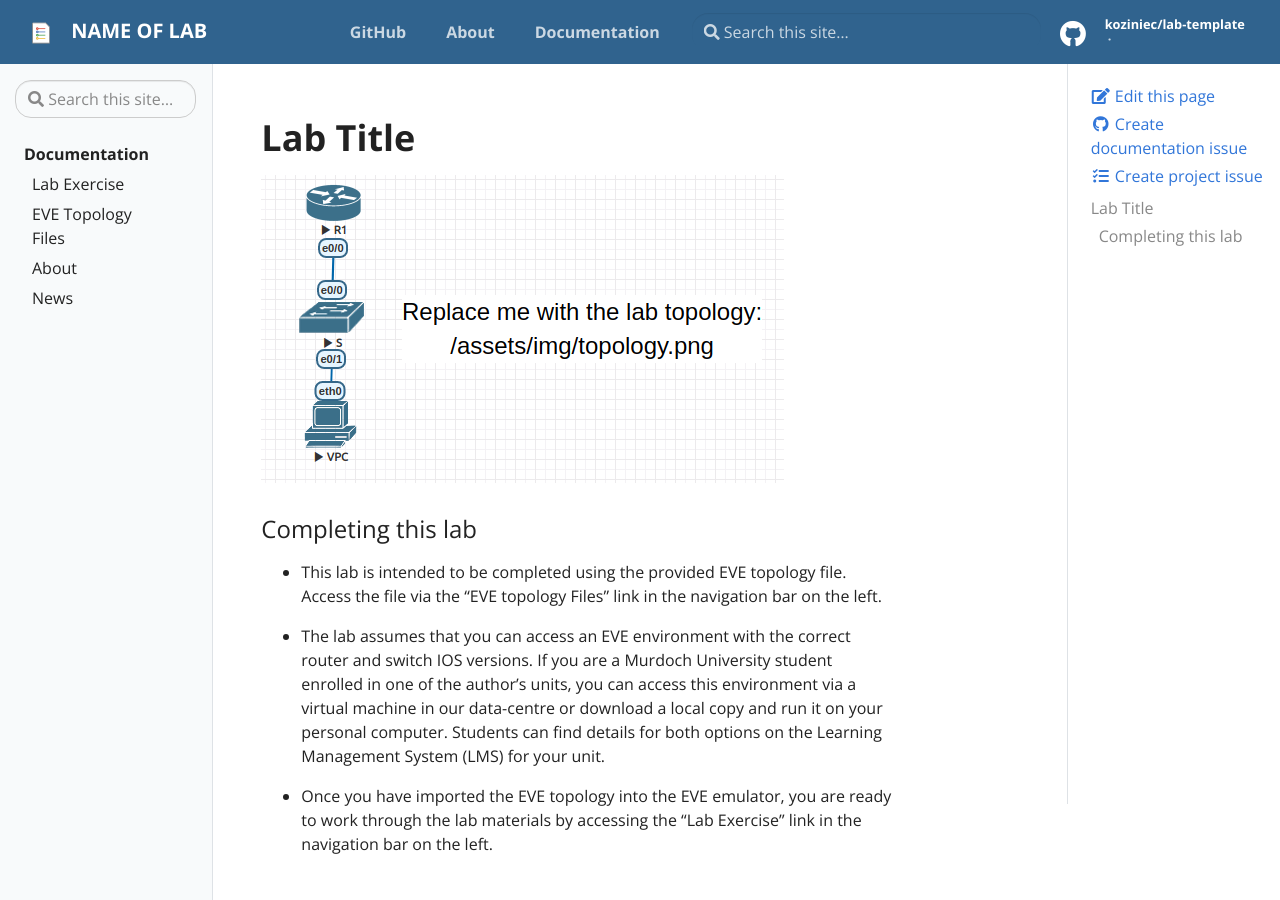
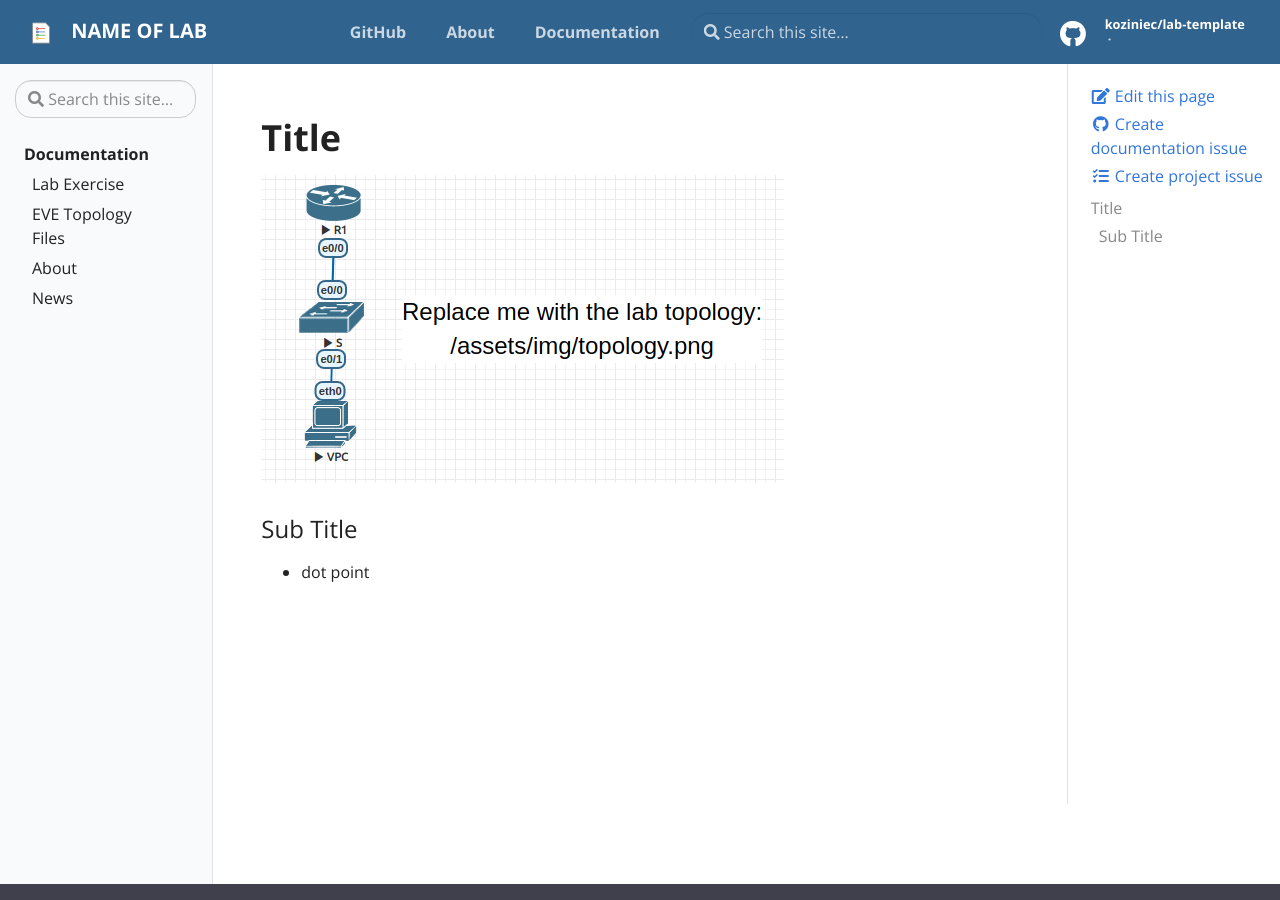
Before and after one commit to koziniec/pxe-boot, a Jekyll site: the page built from pages/index.md, in a window 1280 px wide and 900 px high. Built offline with Jekyll 4.4.1, drawn with Linux system fonts in a browser that asks for light colours.

Commit message:
Update index.md

```diff
--- a/pages/index.md
+++ b/pages/index.md
@@ -1,13 +1,9 @@
 ---
 layout: page
-title: EVE Labs
+title: PXE Lab Deployment System
 permalink: /
 ---
-# Lab Title
+# Title
 ![{{ site.baseurl }}/assets/img/topology.png]({{ site.baseurl }}/assets/img/topology.png)
-### Completing this lab
-- This lab is intended to be completed using the provided EVE topology file.  Access the file via the "EVE topology Files" link in the navigation bar on the left.
-
-- The lab assumes that you can access an EVE environment with the correct router and switch IOS versions.  If you are a Murdoch University student enrolled in one of the author's units, you can access this environment via a virtual machine in our data-centre or download a local copy and run it on your personal computer.  Students can find details for both options on the Learning Management System (LMS) for your unit.
-
-- Once you have imported the EVE topology into the EVE emulator, you are ready to work through the lab materials by accessing the "Lab Exercise" link in the navigation bar on the left.
+### Sub Title
+- dot point
```
